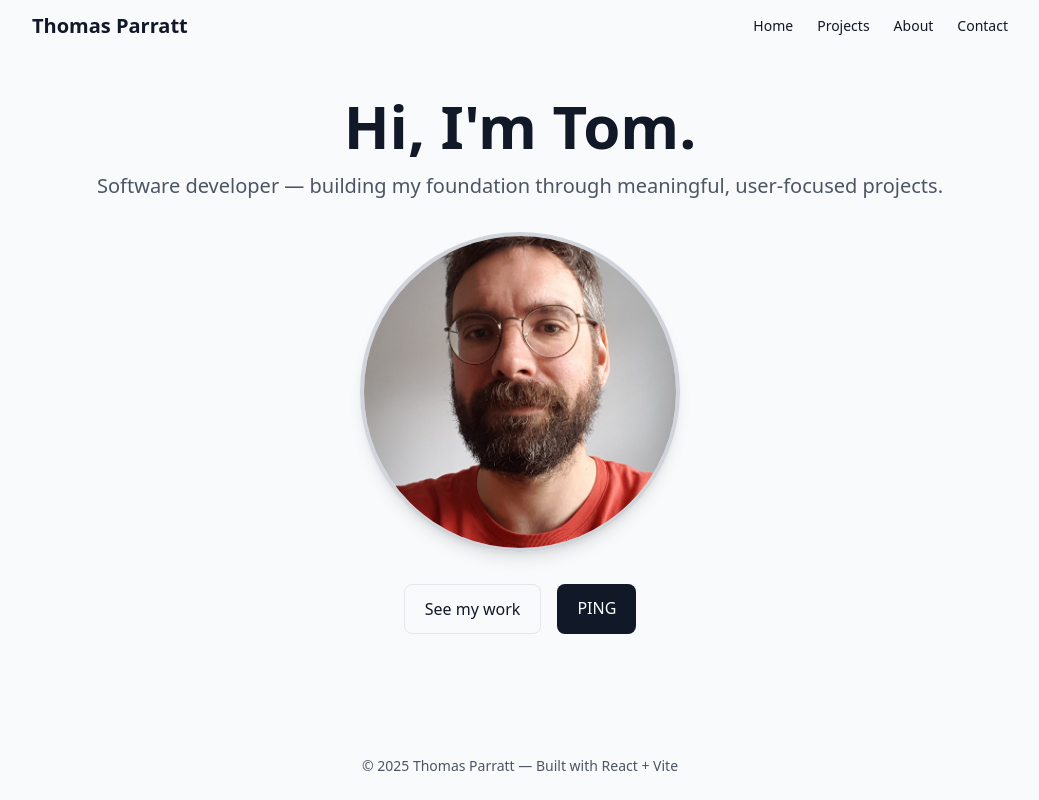
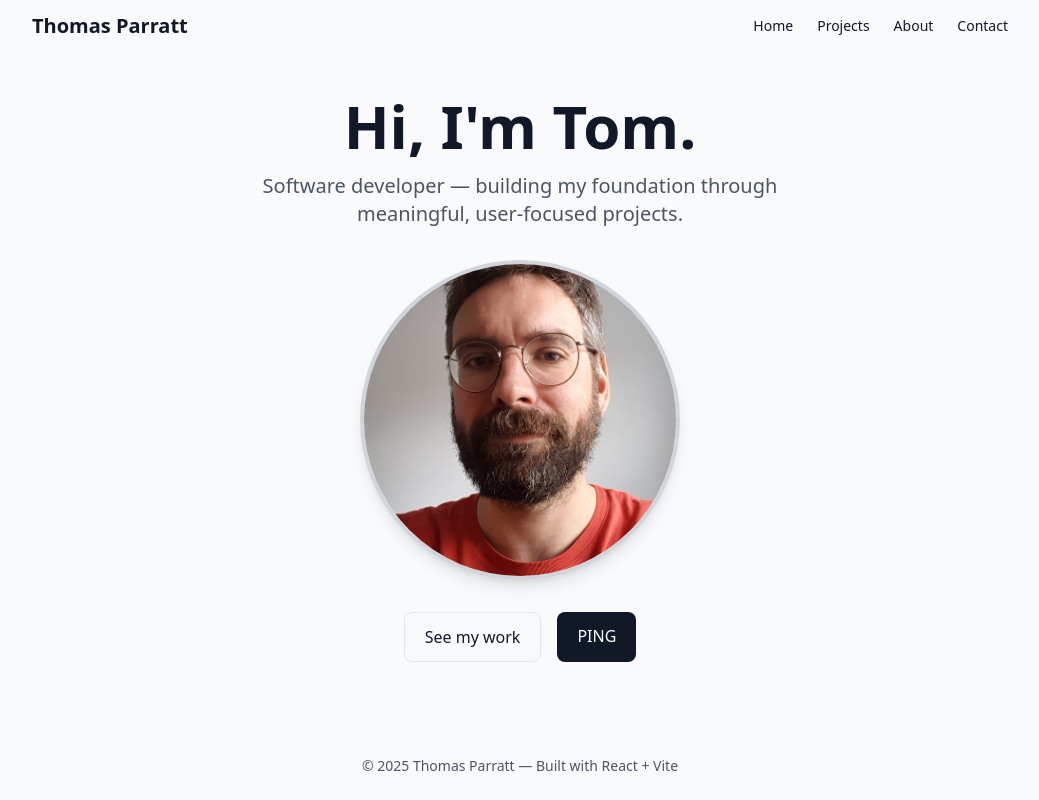
Before and after one commit to ThomasParratt/portfolio, a React (Vite) app: page / in a window 1280 px wide. Shown: the whole page, without its empty margins (120-1159 px from the left). Built offline with nearby package versions, Linux system fonts and the light colour scheme.

Commit message:
new tagline centred

```diff
--- a/src/components/Hero.jsx
+++ b/src/components/Hero.jsx
@@ -13,7 +13,7 @@ export default function Hero() {
             <div className="max-w-4xl mx-auto px-6 text-center">
                 <h1 className="text-4xl md:text-6xl font-bold">
                     Hi, I'm Tom.
-                    <span className="block text-lg md:text-xl mt-4 font-medium text-gray-600">
+                    <span className="block text-lg md:text-xl mt-4 font-medium text-gray-600 max-w-[600px] mx-auto">
                         Software developer — building my foundation through meaningful, user-focused projects.
                     </span>
                 </h1>
```
